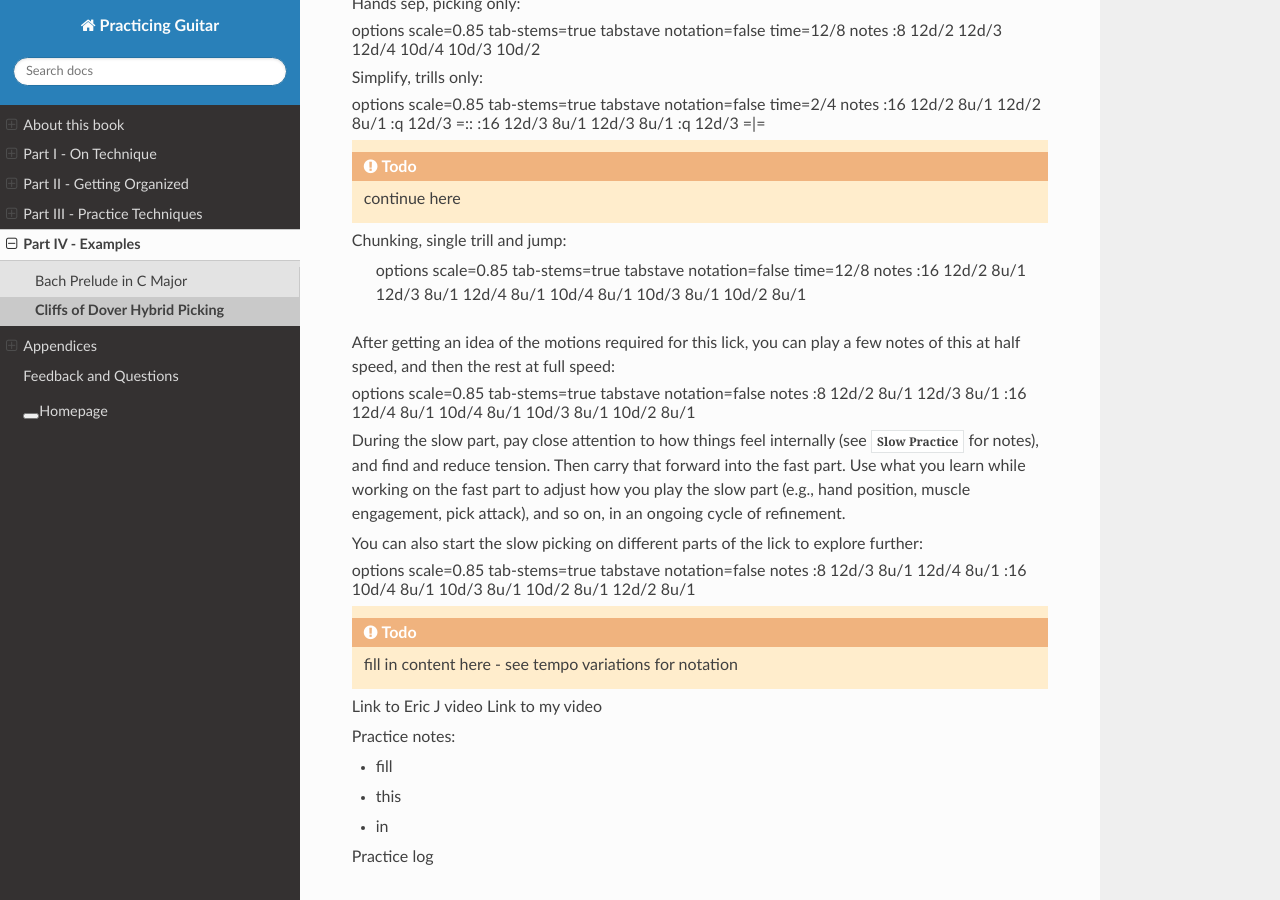
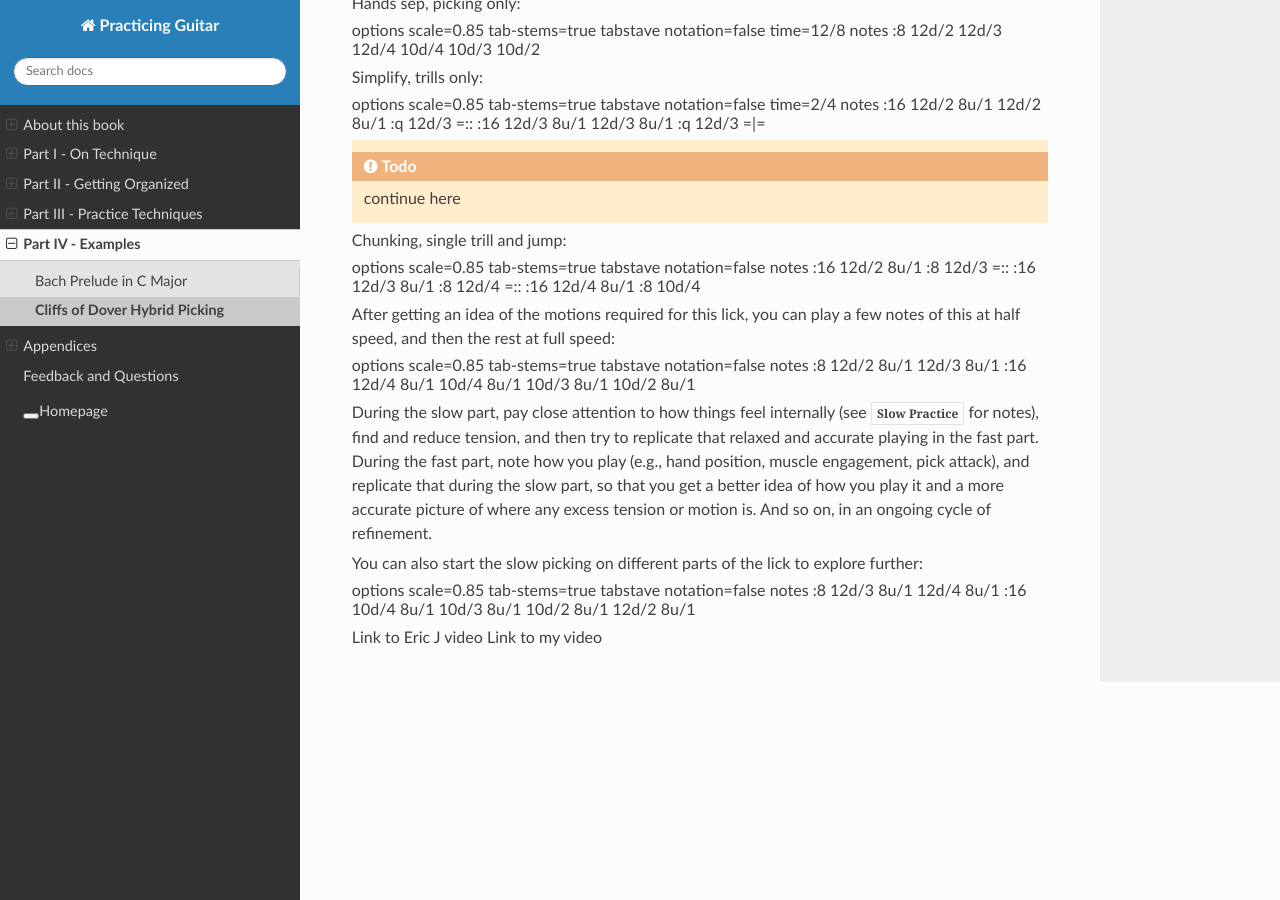
Before and after one commit to jzohrab/practicing-guitar, a Sphinx documentation site: the page built from docs/part-4-examples/cliffs-of-dover-hybrid-picking.rst, in a window 1280 px wide and 900 px high, scrolled down 297 px. Built offline with Sphinx 7.4.7 and the Read the Docs theme 2.0.0, drawn with Linux system fonts in a browser that asks for light colours; a script that is not in the unit is left out.

Commit message:
Dover tweaks

```diff
--- a/docs/part-4-examples/cliffs-of-dover-hybrid-picking.rst
+++ b/docs/part-4-examples/cliffs-of-dover-hybrid-picking.rst
@@ -1,6 +1,5 @@
 Cliffs of Dover Hybrid Picking
 ==============================
-
 
 For example, suppose you're working on the hybrid picking technique in the Cliffs of Dover intro (all downstrokes are with the pick, all upstrokes are with the middle finger of the picking hand):
 
@@ -40,9 +39,11 @@ Simplify, trills only:
 
 Chunking, single trill and jump:
 
+.. vextab::
+
    options scale=0.85 tab-stems=true
-   tabstave notation=false time=12/8
-   notes :16 12d/2 8u/1 12d/3 8u/1 12d/4 8u/1 10d/4 8u/1 10d/3 8u/1 10d/2 8u/1
+   tabstave notation=false
+   notes :16 12d/2 8u/1 :8 12d/3 =:: :16 12d/3 8u/1 :8 12d/4 =:: :16 12d/4 8u/1 :8 10d/4
 
 After getting an idea of the motions required for this lick, you can play a few notes of this at half speed, and then the rest at full speed:
 
@@ -52,7 +53,7 @@ After getting an idea of the motions required for this lick, you can play a few
    tabstave notation=false
    notes :8 12d/2 8u/1 12d/3 8u/1 :16 12d/4 8u/1 10d/4 8u/1 10d/3 8u/1 10d/2 8u/1
 
-During the slow part, pay close attention to how things feel internally (see :tech:ref:`slowpractice` for notes), and find and reduce tension.  Then carry that forward into the fast part.  Use what you learn while working on the fast part to adjust how you play the slow part (e.g., hand position, muscle engagement, pick attack), and so on, in an ongoing cycle of refinement.
+During the slow part, pay close attention to how things feel internally (see :tech:ref:`slowpractice` for notes), find and reduce tension, and then try to replicate that relaxed and accurate playing in the fast part.  During the fast part, note how you play (e.g., hand position, muscle engagement, pick attack), and replicate that during the slow part, so that you get a better idea of how you play it and a more accurate picture of where any excess tension or motion is.  And so on, in an ongoing cycle of refinement.
 
 You can also start the slow picking on different parts of the lick to explore further:
 
@@ -63,16 +64,5 @@ You can also start the slow picking on different parts of the lick to explore fu
    notes :8 12d/3 8u/1 12d/4 8u/1 :16 10d/4 8u/1 10d/3 8u/1 10d/2 8u/1 12d/2 8u/1
 
 
-.. todo:: fill in content here - see tempo variations for notation
-
-
 Link to Eric J video
 Link to my video
-
-Practice notes:
-
-* fill
-* this
-* in
-
-Practice log
```
